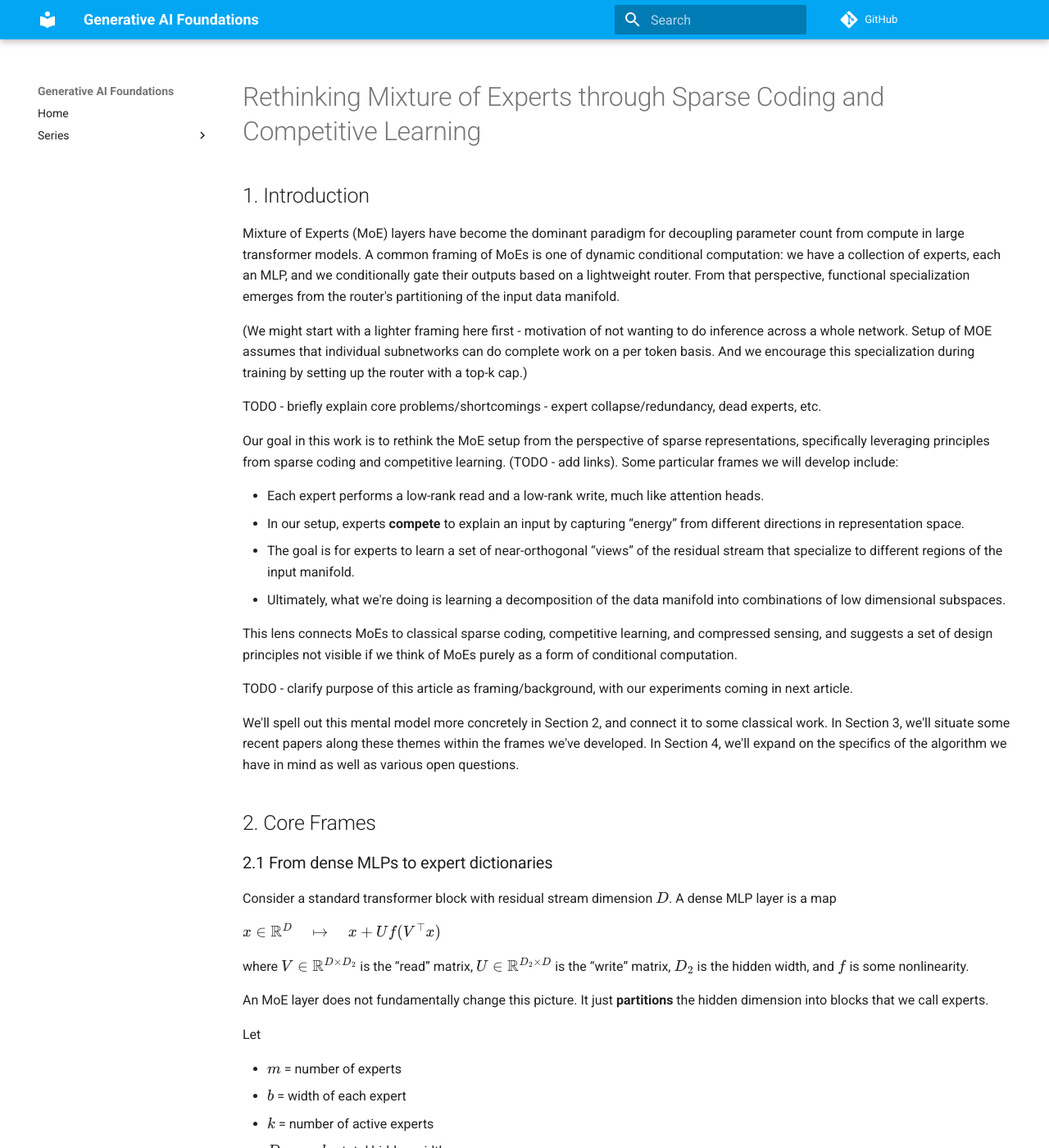
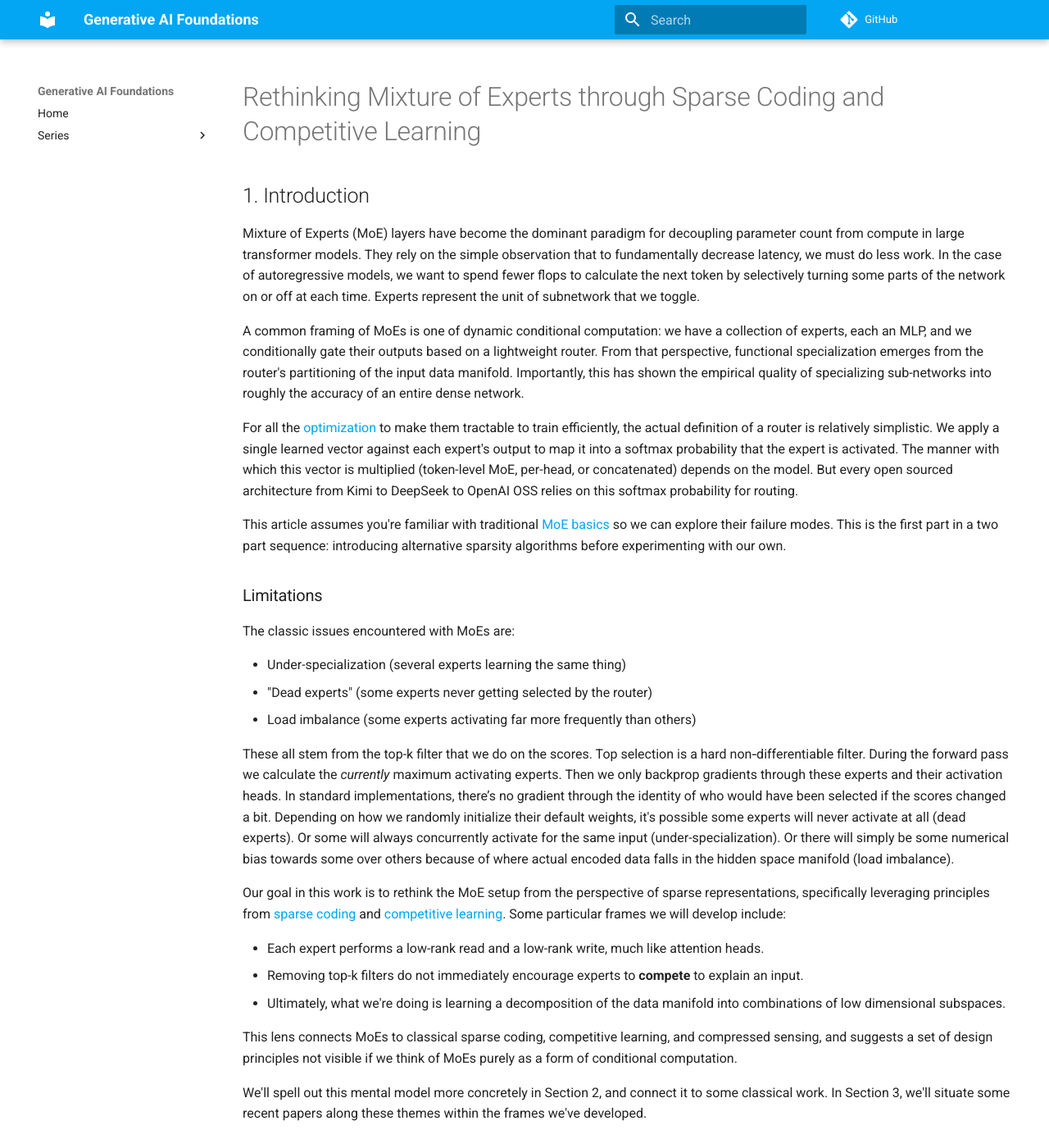
Before and after one commit to PranavSriram18/genai_foundations, an MkDocs documentation site: the page built from docs/series/sparse_layer.md, in a window 1280 px wide and 1400 px high. Shown: the whole window at 82% size. Built offline with MkDocs 1.6.1 and Material for MkDocs 9.7.7, drawn with Linux system fonts in a browser that asks for light colours; comment, search, counter and statistics services are not loaded; some of the changed text lies outside the part shown.

Commit message:
Add rough intro flow

```diff
--- a/docs/series/sparse_layer.md
+++ b/docs/series/sparse_layer.md
@@ -4,23 +4,33 @@
 ## 1. Introduction
 
 Mixture of Experts (MoE) layers have become the dominant paradigm for decoupling parameter count
-from compute in large transformer models. A common framing of MoEs is one of dynamic conditional
+from compute in large transformer models. They rely on the simple observation that to fundamentally decrease latency, we must do less work. In the case of autoregressive models, we want to spend fewer flops to calculate the next token by selectively turning some parts of the network on or off at each time. Experts represent the unit of subnetwork that we toggle.
+
+A common framing of MoEs is one of dynamic conditional
 computation: we have a collection of experts, each an MLP, and we conditionally gate their outputs
 based on a lightweight router. From that perspective, functional specialization emerges from the
-router's partitioning of the input data manifold.
+router's partitioning of the input data manifold. Importantly, this has shown the empirical quality of specializing sub-networks into roughly the accuracy of an entire dense network.
 
-(We might start with a lighter framing here first - motivation of not wanting to do inference across a whole network. Setup of MOE assumes that individual subnetworks can do complete work on a per token basis. And we encourage this specialization during training by setting up the router with a top-k cap.)
+For all the [optimization](./moe.md) to make them tractable to train efficiently, the actual definition of a router is relatively simplistic. We apply a single learned vector against each expert's output to map it into a softmax probability that the expert is activated. The manner with which this vector is multiplied (token-level MoE, per-head, or concatenated) depends on the model. But every open sourced architecture from Kimi to DeepSeek to OpenAI OSS relies on this softmax probability for routing.
 
-TODO - briefly explain core problems/shortcomings - expert collapse/redundancy, dead experts, etc.
+This article assumes you're familiar with traditional [MoE basics](https://newsletter.maartengrootendorst.com/p/a-visual-guide-to-mixture-of-experts) so we can explore their failure modes. This is the first part in a two part sequence: introducing alternative sparsity algorithms before experimenting with our own.
+
+### Limitations
+
+The classic issues encountered with MoEs are:
+
+* Under-specialization (several experts learning the same thing)
+* "Dead experts" (some experts never getting selected by the router)
+* Load imbalance (some experts activating far more frequently than others)
+
+These all stem from the top-k filter that we do on the scores. Top selection is a hard non‑differentiable filter. During the forward pass we calculate the _currently_ maximum activating experts. Then we only backprop gradients through these experts and their activation heads. In standard implementations, there’s no gradient through the identity of who would have been selected if the scores changed a bit. Depending on how we randomly initialize their default weights, it's possible some experts will never activate at all (dead experts). Or some will always concurrently activate for the same input (under-specialization). Or there will simply be some numerical bias towards some over others because of where actual encoded data falls in the hidden space manifold (load imbalance).
 
 Our goal in this work is to rethink the MoE setup from the perspective of sparse representations,
-specifically leveraging principles from sparse coding and competitive learning. (TODO - add links).
+specifically leveraging principles from [sparse coding](http://ufldl.stanford.edu/tutorial/unsupervised/SparseCoding/) and [competitive learning](https://labs.seas.wustl.edu/bme/raman/Lectures/Lecture10_CompetitiveLearning.pdf).
 Some particular frames we will develop include:
 
 * Each expert performs a low-rank read and a low-rank write, much like attention heads.
-* In our setup, experts **compete** to explain an input by capturing “energy” from different directions in representation space.
-* The goal is for experts to learn a set of near-orthogonal “views” of the residual stream that
-specialize to different regions of the input manifold.
+* Removing top-k filters do not immediately encourage experts to **compete** to explain an input.
 * Ultimately, what we're doing is learning a decomposition of the data manifold into combinations of
 low dimensional subspaces.
 
@@ -28,13 +38,9 @@ This lens connects MoEs to classical sparse coding, competitive learning, and co
 and suggests a set of design principles not visible if we think of MoEs purely as a form of
 conditional computation.
 
-TODO - clarify purpose of this article as framing/background, with our experiments coming in next
-article.
-
 We'll spell out this mental model more concretely in Section 2, and connect it to some classical
 work. In Section 3, we'll situate some recent papers along these themes within the frames we've
-developed. In Section 4, we'll expand on the specifics of the algorithm we have in mind as well as
-various open questions.
+developed.
 
 ## 2. Core Frames
 
@@ -71,7 +77,11 @@ $\mathbb{R}^D \xrightarrow{\text{read } V_i^\top} \mathbb{R}^b \xrightarrow{f} \
 
 and these contributions add in the residual stream.
 
-This “low rank read + write” view is the starting point. It suggests a different question than “how do we route tokens.” The question becomes:
+Standard routing throws away the semantics of these independent read and write projections. Instead, it takes the full update and multiplies by the router weights p(x):
+
+$x \quad \mapsto \quad x + \sum_{i \in S} p_i(x)\, U_i f(V_i^\top x)$
+
+This “low rank read + write” view is our preferred primitive. It suggests a different question than “how do we route tokens.” The question becomes:
 
 How do we choose and train a set of low rank reads and writes so that
 1. expert contributions are non-redundant, i.e. the read-subspaces of pairs of experts are largely
@@ -96,6 +106,32 @@ This suggests a natural routing rule:
 
 For a given token, pick the experts that capture the most energy in their reads.
 More precisely, pick the top (k) experts by (|V_i^\top x|_2^2).
+
+Instead of a separate router network, we directly select experts based on their relevance to the
+input, as measured by the size of their read, which is the alignment between their subspace and the
+input vector.
+
+This is related to the intuition behind **k-means** and classical competitive learning:
+
+* In the b = 1 limit, each expert reduces to a single direction (a centroid).
+* In k-means, centroids compete for ownership of a data point, and each centroid moves to better represent the points it wins.
+* Here, each expert is a low dimensional subspace rather than a single vector, and experts compete to capture energy from points in different regions of the manifold.
+
+
+### 2.3 Geometry of reads: incoherence and compressed sensing
+
+For the energy-capture competition setup to work, we need to address a couple natural failure modes.
+
+First, each expert can increase the size of |V_i x| by simply scaling its norm. We can fix this by
+constraining all columns of V to be unit norm.
+
+A slightly more subtle point is that experts can “cheat” by all pointing in the same high variance directions.
+
+* Within an expert: each column of (V_i) can try to align with the top principal component of the data.
+* Across experts: different (V_i) can duplicate each other.
+
+That would maximize (|V_i^\top x|_2^2) for many tokens, but it defeats the whole point of an MoE. You end up with many copies of the same expert, not a diverse dictionary.
+
 
 ## 3. How existing work fits into the sparse coding / competition lens
 
@@ -264,14 +300,3 @@ This puts CompeteSMoE in an interesting position in the design space:
 * It does not yet connect that competition to a principled sparse coding geometry.
 
 One of the open questions for our direction is whether we want a similar two-stage story (competition during training, router at inference) or whether we can make the energy-based routing itself efficient enough to be the primary mechanism.
-
----
-
-This is a natural stopping point for (a) and (b). The next section can dive into our concrete architecture:
-
-* how we parameterize (V) and (U)
-* how we define and regularize energy-based competition
-* how we handle efficiency and distributed training
-* how this behaves in nanogpt-scale experiments
-
-We can shape that once you share the latest details for (c).
```
Also changed, not shown: docs/series/future_content.md (+3 -25 lines).
